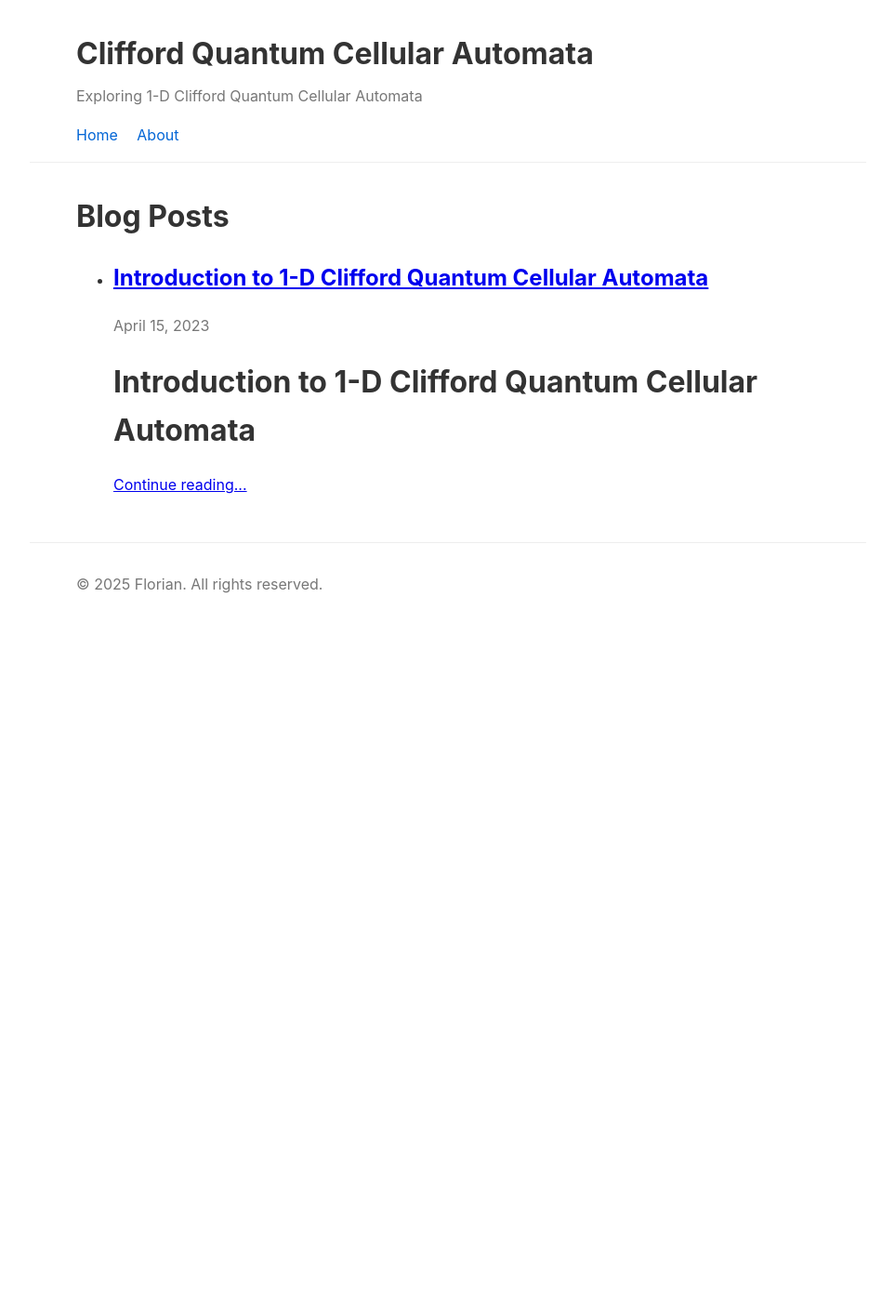
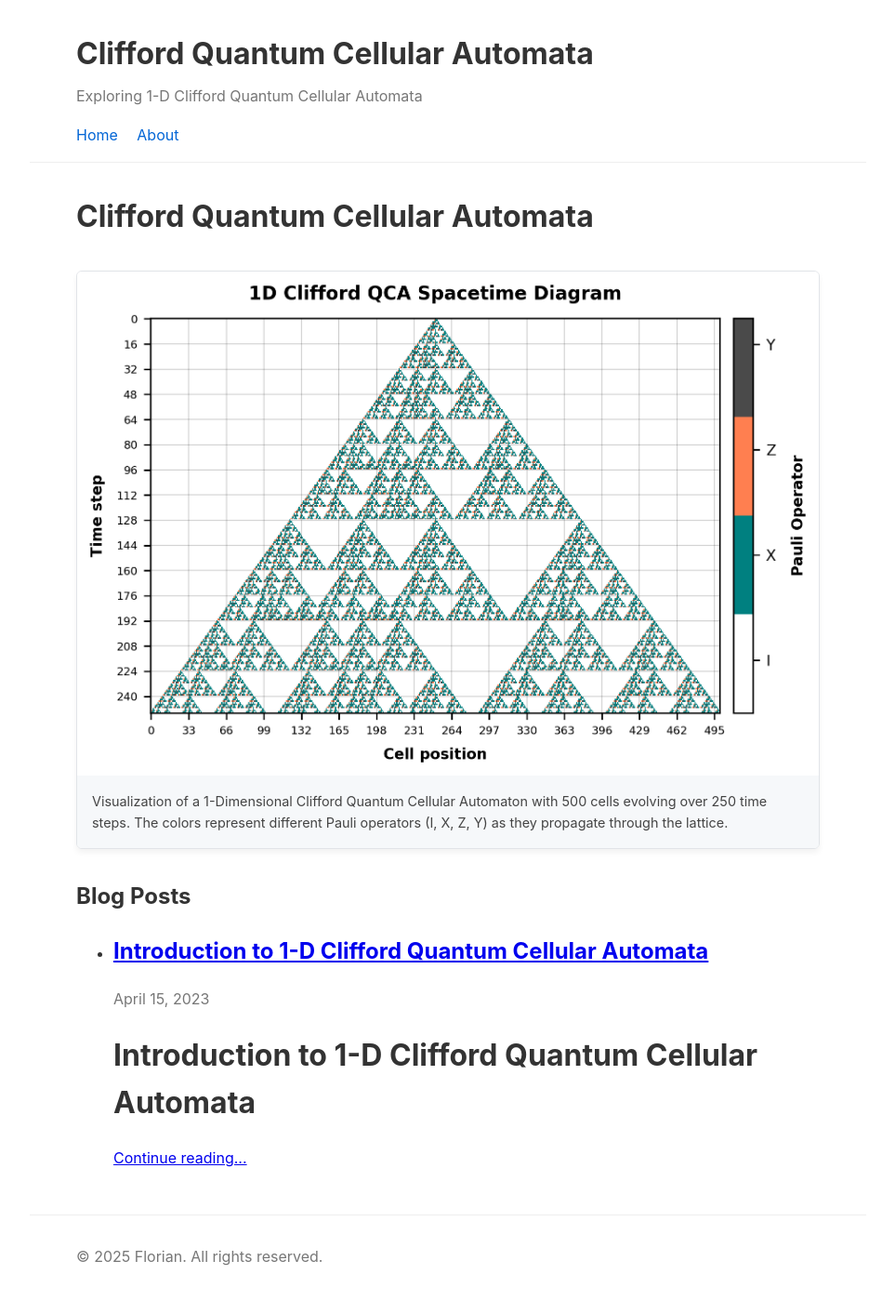
Before and after one commit to Florian2Richter/florian2richter.github.io, a Jekyll site: the page built from index.html, in a window 1280 px wide. Shown: the whole page at 93% size, without its empty margins (158-1121 px from the left). Built offline with Jekyll 4.4.1, drawn with Linux system fonts in a browser that asks for light colours; before the commit the page ends 900 px from its top, so only the background shows below that.

Commit message:
Add Clifford QCA visualization to homepage

```diff
--- a/css/main.css
+++ b/css/main.css
@@ -50,6 +50,28 @@ nav a {
 
 nav a:hover {
   text-decoration: underline;
+}
+
+/* QCA Visualization */
+.qca-visualization {
+  margin: 2rem 0;
+  border: 1px solid #e1e4e8;
+  border-radius: 6px;
+  overflow: hidden;
+  box-shadow: 0 4px 6px rgba(0, 0, 0, 0.05);
+}
+
+.qca-image {
+  width: 100%;
+  display: block;
+}
+
+.qca-description {
+  padding: 1rem;
+  background-color: #f6f8fa;
+  margin: 0;
+  font-size: 0.9rem;
+  color: #444;
 }
 
 /* Posts */
--- a/index.html
+++ b/index.html
@@ -4,7 +4,17 @@ title: Home
 ---
 
 <div class="home">
-  <h1 class="page-heading">Blog Posts</h1>
+  <h1 class="page-heading">Clifford Quantum Cellular Automata</h1>
+
+  <div class="qca-visualization">
+    <img src="{{ '/assets/images/qca_plot.png' | relative_url }}" alt="1D Clifford QCA Visualization" class="qca-image" />
+    <p class="qca-description">
+      Visualization of a 1-Dimensional Clifford Quantum Cellular Automaton with 500 cells evolving over 250 time steps.
+      The colors represent different Pauli operators (I, X, Z, Y) as they propagate through the lattice.
+    </p>
+  </div>
+
+  <h2 class="page-heading">Blog Posts</h2>
 
   <ul class="post-list">
     {% for post in site.posts %}
```
Also changed, not shown: assets/images/qca_plot.png (added).
